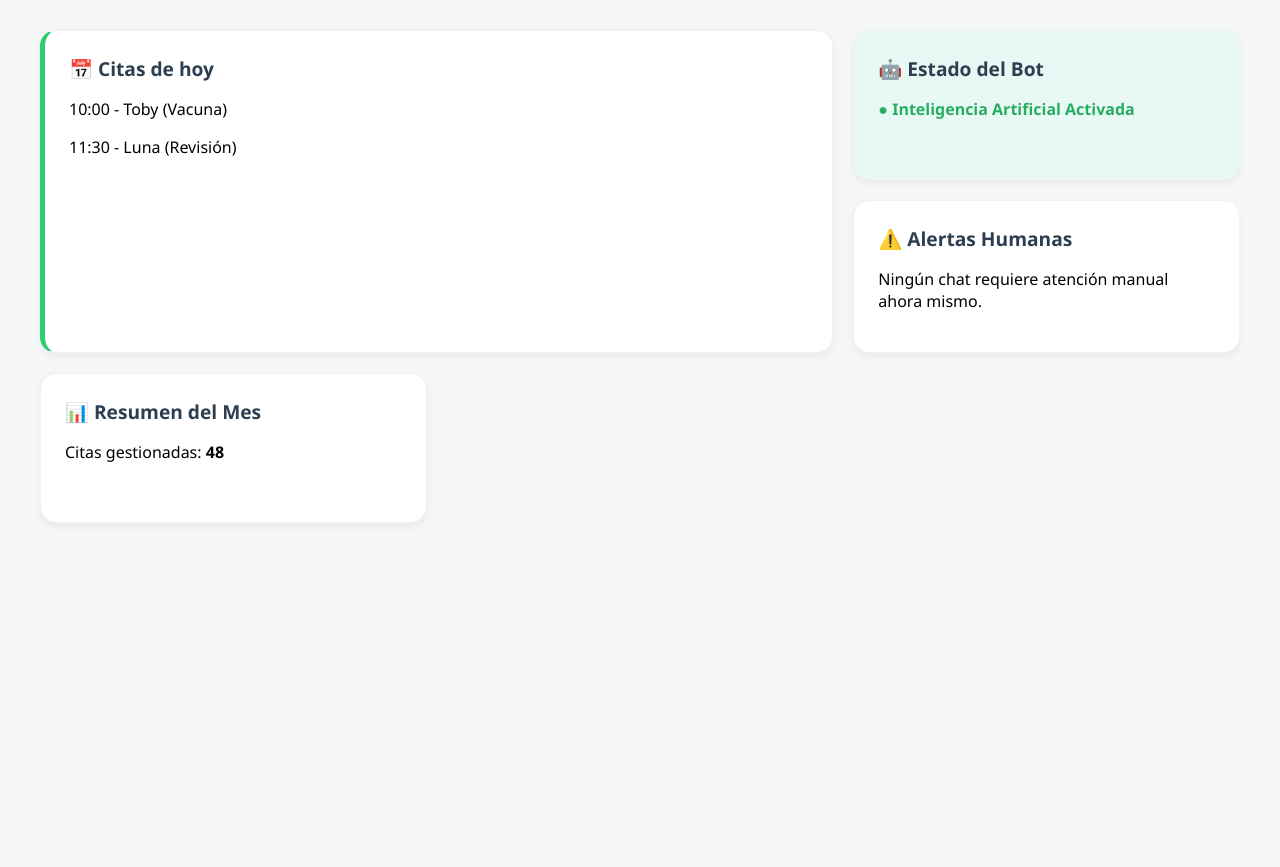
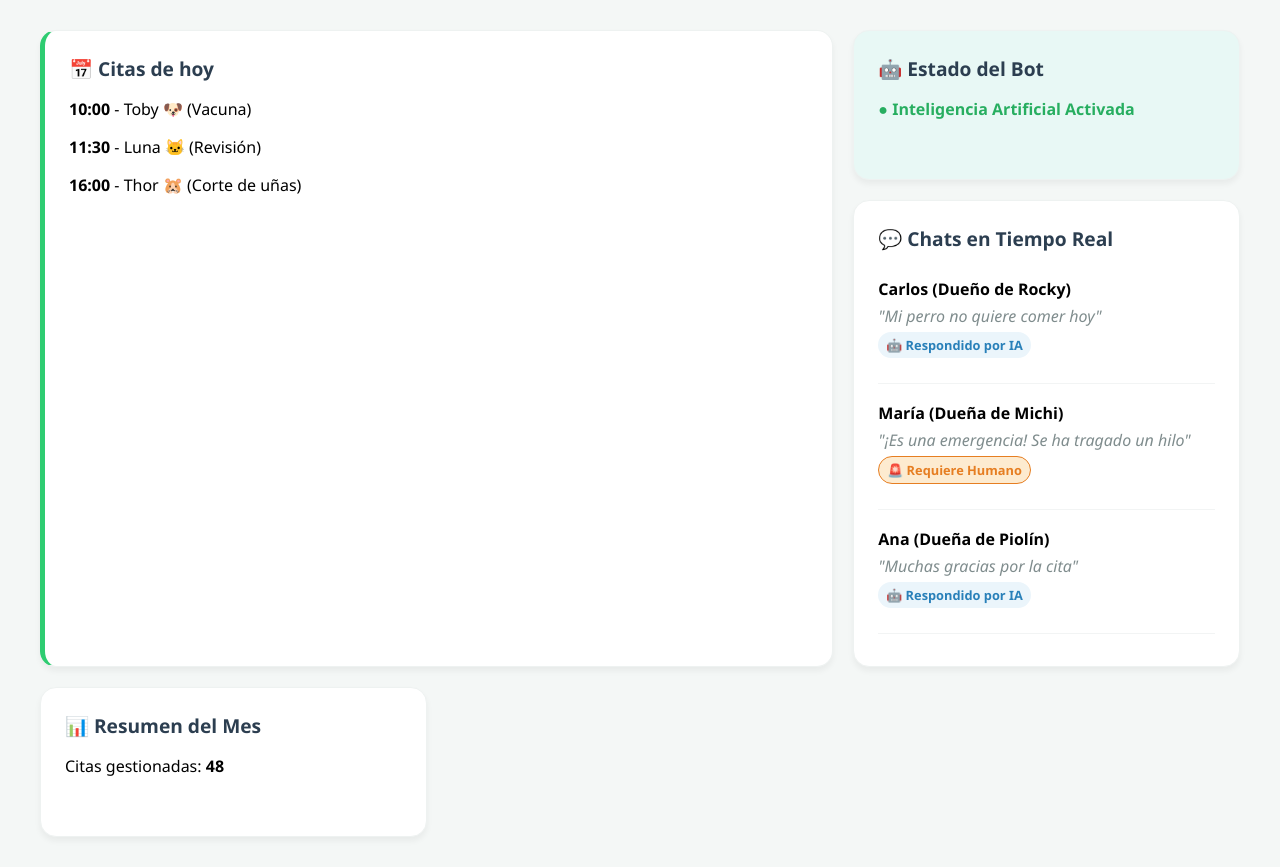
Before and after one commit to monicasesal/vet-bot-dashboard, a Flask app: page / in a window 1280 px wide. Before the commit the page ends 462 px from the top, so only its background shows below. Run offline with Flask 3, Linux system fonts and the light colour scheme.

Commit message:
Simular base de datos para desarrollar la lógica de la app

```diff
--- a/app.py
+++ b/app.py
@@ -6,7 +6,18 @@ app = Flask(__name__)
 # Ruta principal
 @app.route("/")
 def inicio():
-    return render_template("index.html")
+    citas_veterinaria = [
+        {"hora": "10:00", "paciente": "Toby 🐶", "motivo": "Vacuna"},
+        {"hora": "11:30", "paciente": "Luna 🐱", "motivo": "Revisión"},
+        {"hora": "16:00", "paciente": "Thor 🐹", "motivo": "Corte de uñas"}
+    ]
+
+    chats_activos = [
+        {"usuario": "Carlos (Dueño de Rocky)", "mensaje": "Mi perro no quiere comer hoy", "atendido_por": "IA"},
+        {"usuario": "María (Dueña de Michi)", "mensaje": "¡Es una emergencia! Se ha tragado un hilo", "atendido_por": "Humano"},
+        {"usuario": "Ana (Dueña de Piolín)", "mensaje": "Muchas gracias por la cita", "atendido_por": "IA"}
+    ]
+    return render_template("index.html", mis_citas=citas_veterinaria, los_chats=chats_activos)
 
 # Arrancador del server
 if __name__ == "__main__":
--- a/static/css/styles.css
+++ b/static/css/styles.css
@@ -51,3 +51,40 @@ body {
     color: #27ae60;
     font-weight: bold;
 }
+
+/* Estilos para la sección de chats */
+.item-chat {
+    margin-bottom: 15px;
+    padding: 10px 0;
+}
+
+.ultimo-msg {
+    font-style: italic;
+    color: #7f8c8d;
+    margin: 5px 0;
+}
+
+/* Las etiquetas de estado */
+.badge {
+    display: inline-block;
+    padding: 4px 8px;
+    border-radius: 20px;
+    font-size: 0.8rem;
+    font-weight: bold;
+}
+
+.badge.bot {
+    background-color: #ebf5fb;
+    color: #2980b9;
+}
+
+.badge.urgente {
+    background-color: #fdebd0;
+    color: #e67e22;
+    border: 1px solid #e67e22;
+}
+
+hr {
+    border: 0;
+    border-top: 1px solid #f2f4f4;
+}
--- a/templates/index.html
+++ b/templates/index.html
@@ -9,8 +9,18 @@
     <div class="bento-contenedor">
         <div class="tarjeta calendario">
             <h2>📅 Citas de hoy</h2>
-            <p>10:00 - Toby (Vacuna)</p>
-            <p>11:30 - Luna (Revisión)</p>
+
+            {% if mis_citas%}
+
+                {% for cita in mis_citas%}
+                <p><strong>{{cita.hora}}</strong> - {{cita.paciente}} ({{cita.motivo}})</p>
+                {% endfor %}
+
+            {% else %}
+
+            ¡Enhorabuena! No quedan más citas por hoy
+            {% endif %}
+
         </div>
 
         <div class="tarjeta estado-bot">
@@ -19,8 +29,23 @@
         </div>
 
         <div class="tarjeta alertas">
-            <h2>⚠️ Alertas Humanas</h2>
-            <p>Ningún chat requiere atención manual ahora mismo.</p>
+            <h2>💬 Chats en Tiempo Real</h2>
+
+            <div class="lista-chats">
+                {% for chat in los_chats %}
+                <div class="item-chat">
+                    <strong>{{chat.usuario}}</strong>
+                    <p class="ultimo-msg">"{{chat.mensaje}}"</p>
+
+                    {% if chat.atendido_por == "Humano" %}
+                        <span class="badge urgente">🚨 Requiere Humano</span>
+                    {% else %}
+                        <span class="badge bot">🤖 Respondido por IA</span>
+                    {% endif %}
+                </div>
+                <hr>
+                {% endfor %}
+            </div>
         </div>
 
         <div class="tarjeta estadisticas">
```
